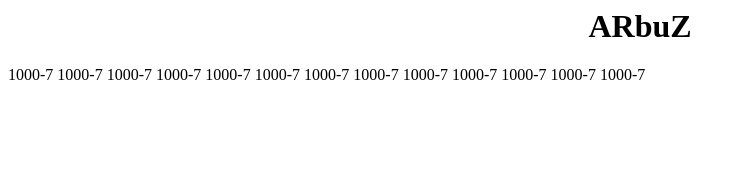
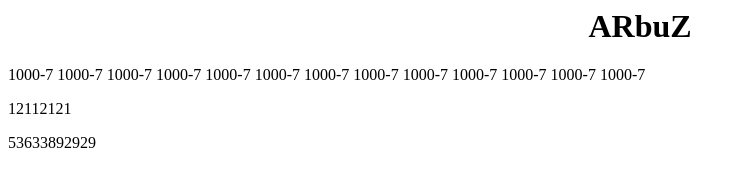
Before and after one commit to scvrygod/git_test, a plain HTML site: page index.html in a window 1280 px wide. Shown: the whole page, without its empty margins (0-744 px from the left). Drawn offline with Linux system fonts and the light colour scheme.

Commit message:
second commit

```diff
--- a/index.html
+++ b/index.html
@@ -8,6 +8,8 @@
 <body>
 <h1 align="center">ARbuZ</h1>
 <p>1000-7 1000-7 1000-7 1000-7 1000-7 1000-7 1000-7 1000-7 1000-7 1000-7 1000-7 1000-7 1000-7</p>
+<p>12112121</p>
+<p>53633892929</p>
 </body>
 
 </html>
```
